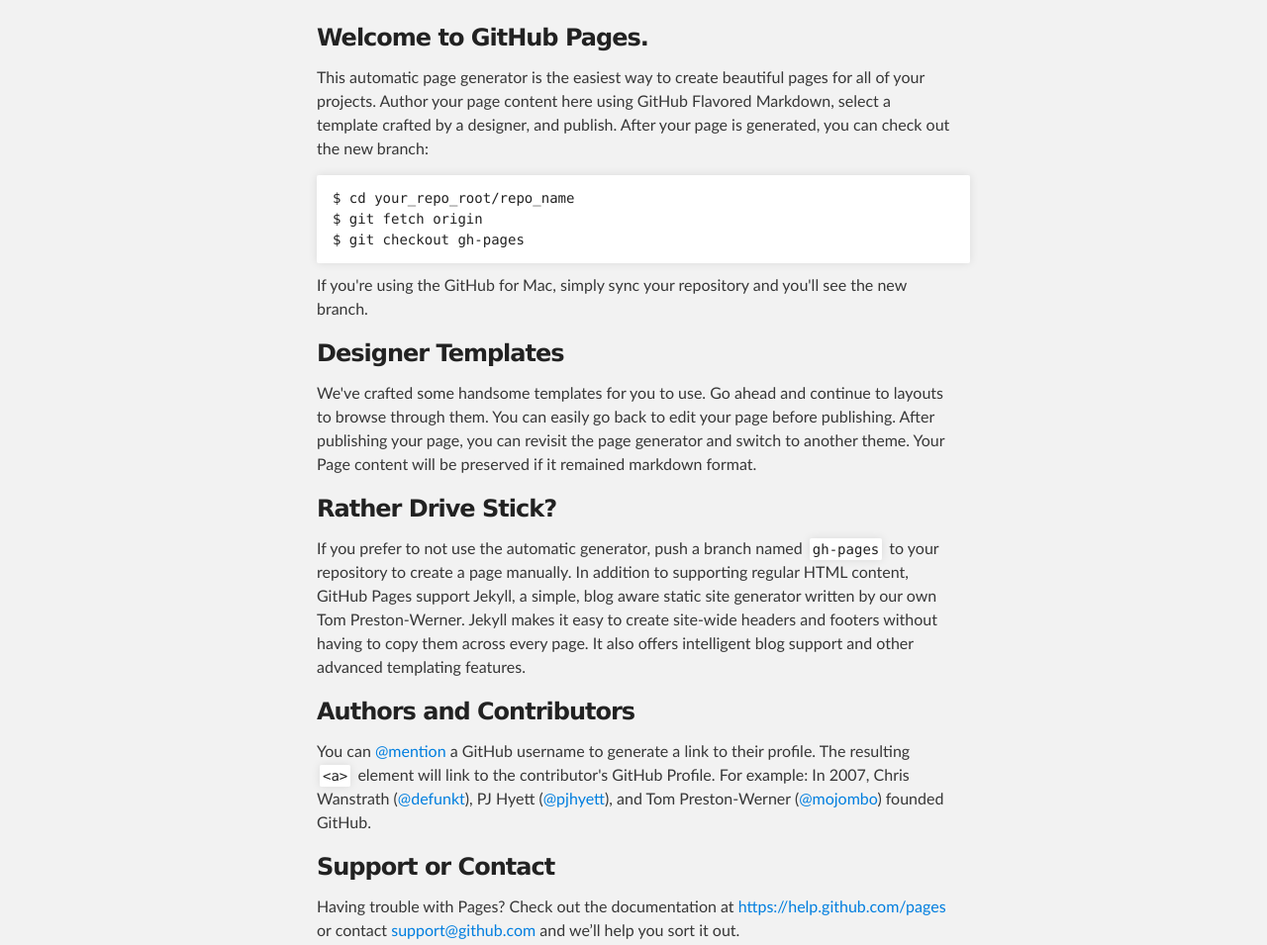
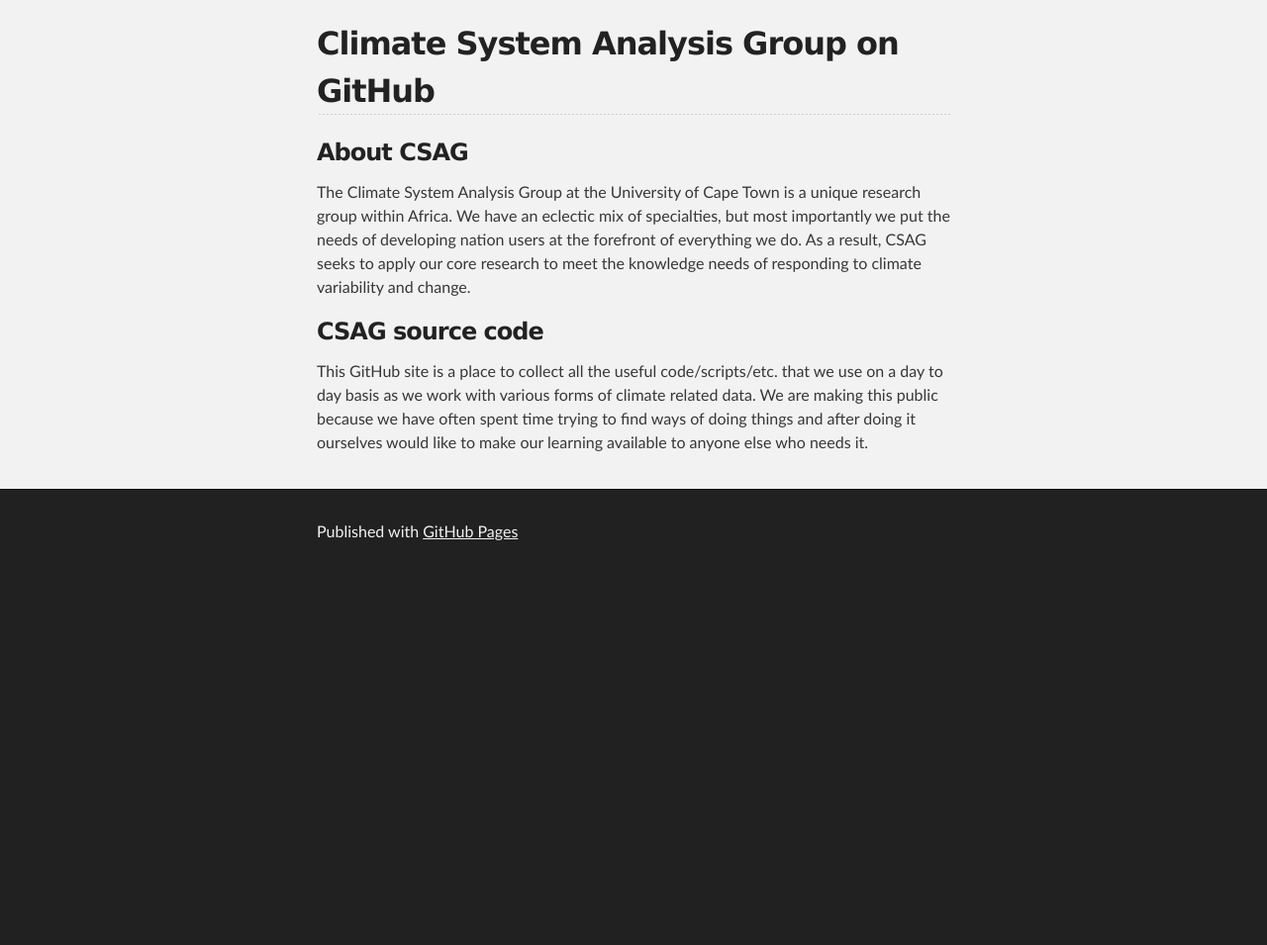
Before and after one commit to csag-uct/csag-uct.github.io, a plain HTML site: page index.html in a window 1280 px wide. Shown: the part 240-1195 px from the top of the page at 99% size. After the commit the page ends 824 px from the top, so only its background shows below. Drawn offline with Linux system fonts and the light colour scheme.

Commit message:
Replace master branch with page content via GitHub

```diff
--- a/index.html
+++ b/index.html
@@ -27,37 +27,18 @@
     <!-- MAIN CONTENT -->
     <div id="main_content_wrap" class="outer">
       <section id="main_content" class="inner">
-        <h3>
-<a id="welcome-to-github-pages" class="anchor" href="#welcome-to-github-pages" aria-hidden="true"><span class="octicon octicon-link"></span></a>Welcome to GitHub Pages.</h3>
-
-<p>This automatic page generator is the easiest way to create beautiful pages for all of your projects. Author your page content here using GitHub Flavored Markdown, select a template crafted by a designer, and publish. After your page is generated, you can check out the new branch:</p>
-
-<pre><code>$ cd your_repo_root/repo_name
-$ git fetch origin
-$ git checkout gh-pages
-</code></pre>
-
-<p>If you're using the GitHub for Mac, simply sync your repository and you'll see the new branch.</p>
+        <h2>
+<a id="climate-system-analysis-group-on-github" class="anchor" href="#climate-system-analysis-group-on-github" aria-hidden="true"><span class="octicon octicon-link"></span></a>Climate System Analysis Group on GitHub</h2>
 
 <h3>
-<a id="designer-templates" class="anchor" href="#designer-templates" aria-hidden="true"><span class="octicon octicon-link"></span></a>Designer Templates</h3>
+<a id="about-csag" class="anchor" href="#about-csag" aria-hidden="true"><span class="octicon octicon-link"></span></a>About CSAG</h3>
 
-<p>We've crafted some handsome templates for you to use. Go ahead and continue to layouts to browse through them. You can easily go back to edit your page before publishing. After publishing your page, you can revisit the page generator and switch to another theme. Your Page content will be preserved if it remained markdown format.</p>
+<p>The Climate System Analysis Group at the University of Cape Town is a unique research group within Africa. We have an eclectic mix of specialties, but most importantly we put the needs of developing nation users at the forefront of everything we do. As a result, CSAG seeks to apply our core research to meet the knowledge needs of responding to climate variability and change.</p>
 
 <h3>
-<a id="rather-drive-stick" class="anchor" href="#rather-drive-stick" aria-hidden="true"><span class="octicon octicon-link"></span></a>Rather Drive Stick?</h3>
+<a id="csag-source-code" class="anchor" href="#csag-source-code" aria-hidden="true"><span class="octicon octicon-link"></span></a>CSAG source code</h3>
 
-<p>If you prefer to not use the automatic generator, push a branch named <code>gh-pages</code> to your repository to create a page manually. In addition to supporting regular HTML content, GitHub Pages support Jekyll, a simple, blog aware static site generator written by our own Tom Preston-Werner. Jekyll makes it easy to create site-wide headers and footers without having to copy them across every page. It also offers intelligent blog support and other advanced templating features.</p>
-
-<h3>
-<a id="authors-and-contributors" class="anchor" href="#authors-and-contributors" aria-hidden="true"><span class="octicon octicon-link"></span></a>Authors and Contributors</h3>
-
-<p>You can <a href="https://github.com/blog/821" class="user-mention">@mention</a> a GitHub username to generate a link to their profile. The resulting <code>&lt;a&gt;</code> element will link to the contributor's GitHub Profile. For example: In 2007, Chris Wanstrath (<a href="https://github.com/defunkt" class="user-mention">@defunkt</a>), PJ Hyett (<a href="https://github.com/pjhyett" class="user-mention">@pjhyett</a>), and Tom Preston-Werner (<a href="https://github.com/mojombo" class="user-mention">@mojombo</a>) founded GitHub.</p>
-
-<h3>
-<a id="support-or-contact" class="anchor" href="#support-or-contact" aria-hidden="true"><span class="octicon octicon-link"></span></a>Support or Contact</h3>
-
-<p>Having trouble with Pages? Check out the documentation at <a href="https://help.github.com/pages">https://help.github.com/pages</a> or contact <a href="mailto:support@github.com">support@github.com</a> and we’ll help you sort it out.</p>
+<p>This GitHub site is a place to collect all the useful code/scripts/etc. that we use on a day to day basis as we work with various forms of climate related data.  We are making this public because we have often spent time trying to find ways of doing things and after doing it ourselves would like to make our learning available to anyone else who needs it.</p>
       </section>
     </div>
 
```
Also changed, not shown: params.json (+1 -1 lines).
